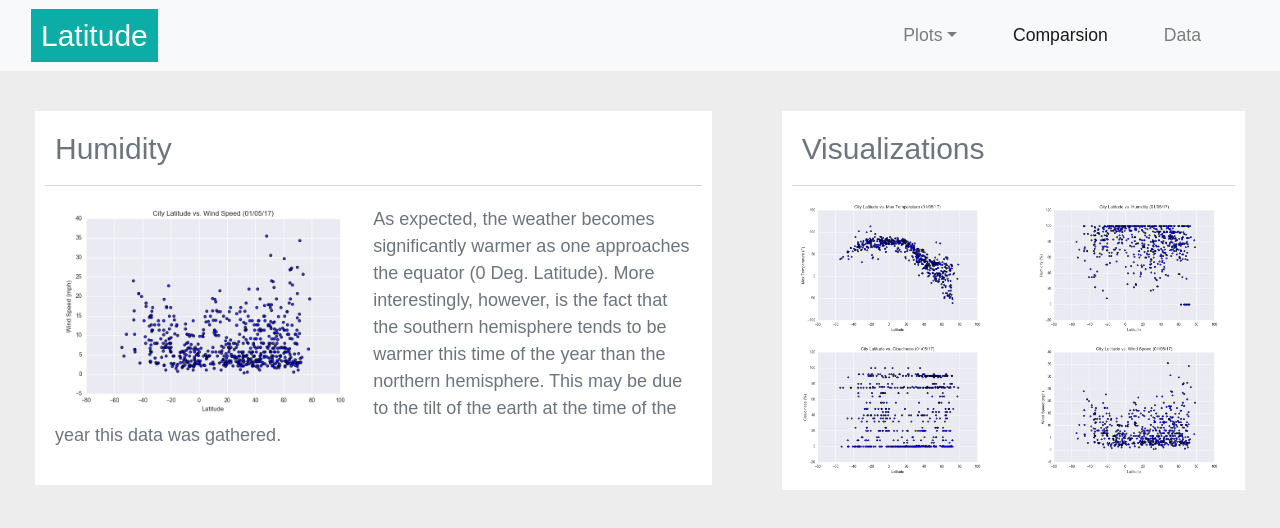
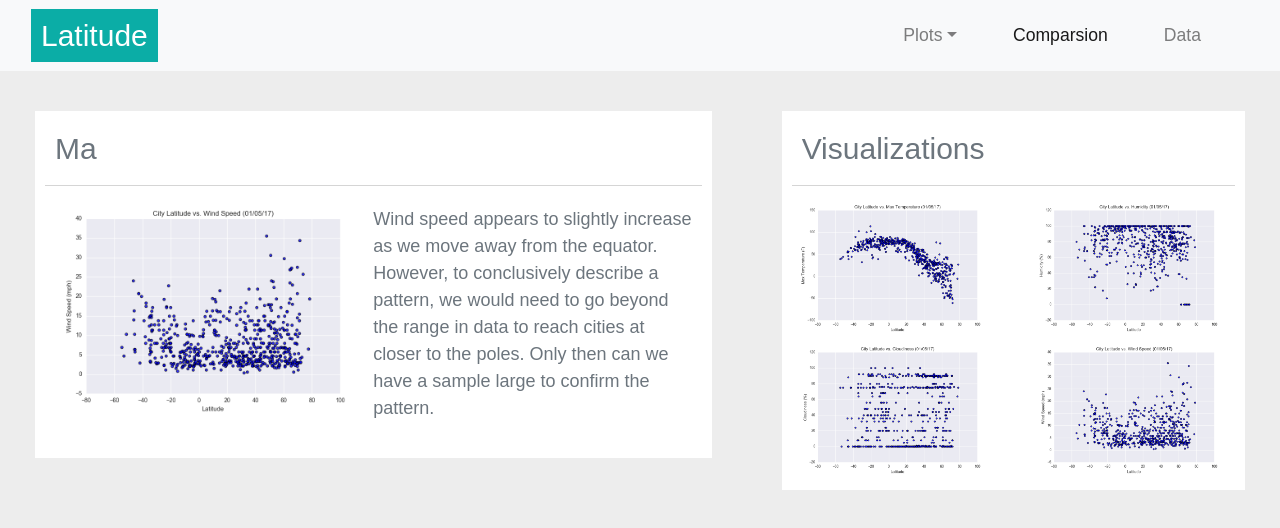
Before and after one commit to leilazintsem/Web-Design-Challenge, a plain HTML site: page webVisualizations/visualizations/wind_speed.html in a window 1280 px wide. Drawn offline with nearby package versions, Linux system fonts and the light colour scheme; files that its build step writes are made by us from their sources; files whose address does not match are found by name.

Commit message:
Final html

```diff
--- a/webVisualizations/visualizations/wind_speed.html
+++ b/webVisualizations/visualizations/wind_speed.html
@@ -56,13 +56,13 @@
           <div class="col-sm-12 col-md-7">
             <div class="box">
               <div class="header">
-                <h1 class="text-secondary">Humidity</h1>
+                <h1 class="text-secondary"> Ma</h1>
                 <hr class="light">
               </div>
 
 					  	<div class="content">
 							  <img src="assets/images/Fig4.png" class="left_shown rounded float-left" alt="wind_speed" >
-							  <p class="text-secondary"> As expected, the weather becomes significantly warmer as one approaches the equator (0 Deg. Latitude). More interestingly, however, is the fact that the southern hemisphere tends to be warmer this time of the year than the northern hemisphere. This may be due to the tilt of the earth at the time of the year this data was gathered.
+							  <p class="text-secondary"> Wind speed appears to slightly increase as we move away from the equator. However, to conclusively describe a pattern, we would need to go beyond the range in data to reach cities at closer to the poles. Only then can we have a sample large to confirm the pattern.
                 </p>
 					  	</div>
             </div>
```
